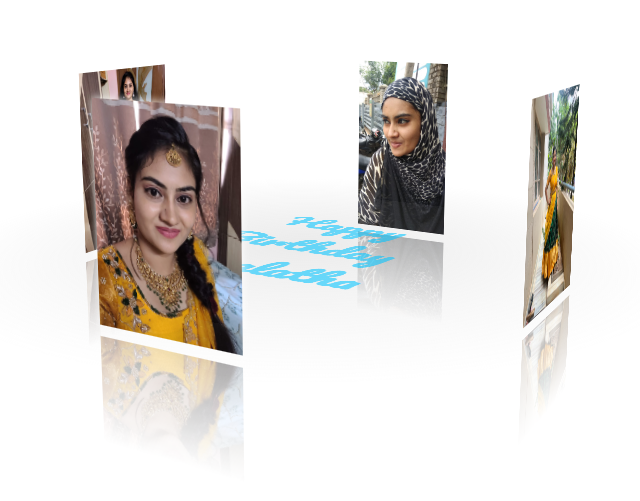
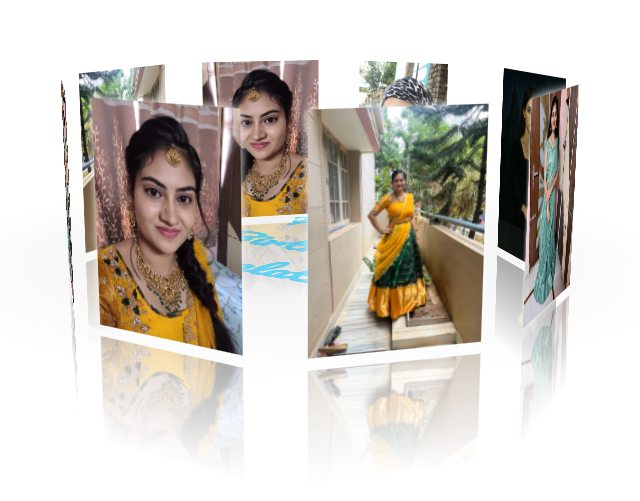
Before and after one commit to Dhanush20040529/bday-wish, a plain HTML site: page main.html in a window 1280 px wide. Shown: the part 237-738 px from the top of the page, without its empty margins (336-976 px from the left). Drawn offline with Linux system fonts and the light colour scheme; a web font is replaced by a local one.

Commit message:
updated file

```diff
--- a/main.html
+++ b/main.html
@@ -17,11 +17,11 @@
 
             <img src="max2.jpg" alt="">
             <img src="max3.jpg" alt="">
-            <!-- <img src="max4.jpg" alt="">
-            <img src="max5.jpg" alt=""> -->
+            <img src="max1.jpg" alt="">
+            <img src="max5.jpg" alt="">
             <img src="min1.jpg" alt="">
-           <!--  <img src="min2.jpg" alt="">
-            <img src="min3.jpg" alt=""> -->
+            <img src="max2.jpg" alt="">
+            <img src="max3.jpg" alt="">
             <img src="max1.jpg" alt="">
             <p>Happy Birthday sumalatha</p>
         </div>
```
